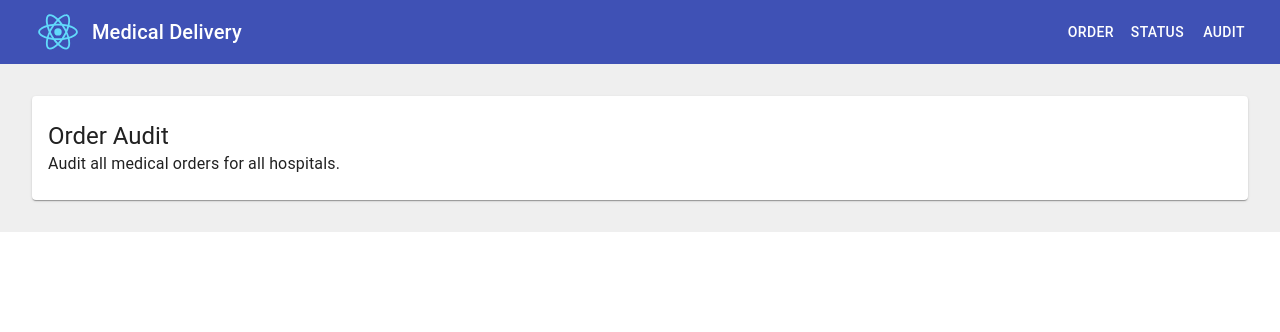
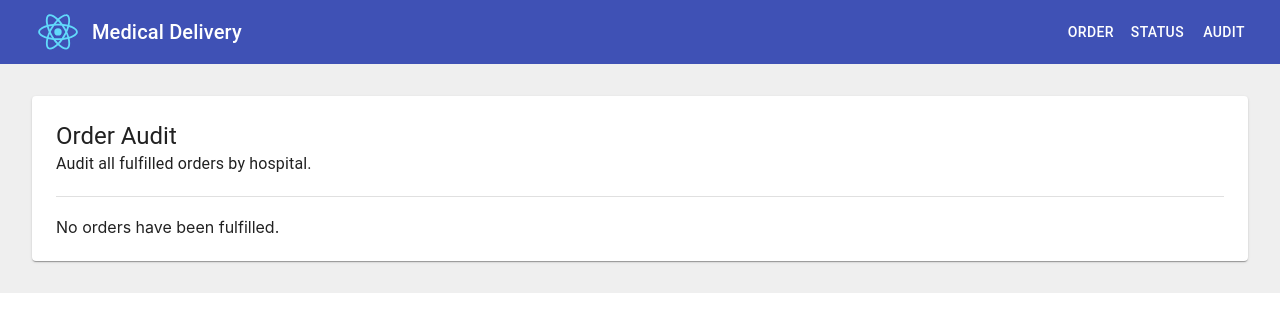
Before and after one commit to coding4kicks/zipline-project, a React (Create React App) app in the folder zipline-client/: page / in a window 1280 px wide. Both pictures are taken after a click on the button "AUDIT". Shown: the top 332 px of the page. Built offline with nearby package versions, Linux system fonts and the light colour scheme.

Commit message:
Implement audit page

```diff
--- a/zipline-client/src/api.js
+++ b/zipline-client/src/api.js
@@ -34,7 +34,29 @@ const Order = {
   }, {
     "delivered":true,"hospital":1,"id":18,"products":['RBC B Adult'], "state":"DELIVERED"
   }]
-}
+};
+
+const FulfilledOrders = [{
+  name: "Bigogwe",
+  id: "1",
+  orders: [{
+    id: "1",
+    products: ['RBC B Adult', 'RBC c Adult']
+  },{
+    id: "2",
+    products: ['RBC A Adult', 'RBC E Adult']
+  }]
+},{
+  name: "Littgogwe",
+  id: "2",
+  orders: [{
+    id: "3",
+    products: ['RBC E Adult', 'RBC G Adult']
+  },{
+    id: "4",
+    products: ['RBC A Adult', 'RBC E Adult']
+  }]
+}];
 
 export function getHospitals() {
   return new Promise((resolve, reject) => {
@@ -75,3 +97,10 @@ export function getOrderStatus(orderId) {
     setTimeout(function(){ resolve(Order) }, 3000);
   });
 }
+
+export function getFulfilledOrders() {
+  console.log('fetching fulfilled orders');
+  return new Promise((resolve, reject) => {
+    setTimeout(function(){ resolve(FulfilledOrders) }, 3000);
+  });
+}
--- a/zipline-client/src/components/OrderAudit.js
+++ b/zipline-client/src/components/OrderAudit.js
@@ -1,27 +1,95 @@
 import React from 'react';
-import { makeStyles } from '@material-ui/core/styles';
 import Paper from '@material-ui/core/Paper';
 import Typography from '@material-ui/core/Typography';
+import Divider from '@material-ui/core/Divider';
+import FolderIcon from '@material-ui/icons/Folder';
+import List from '@material-ui/core/List';
+import ListItem from '@material-ui/core/ListItem';
+import ListItemAvatar from '@material-ui/core/ListItemAvatar';
+import ListItemText from '@material-ui/core/ListItemText';
+import Avatar from '@material-ui/core/Avatar';
+import { getFulfilledOrders } from '../api'
 
-const useStyles = makeStyles(theme => ({
-  root: {
-    padding: theme.spacing(3, 2),
-  },
-}));
+class OrderAudit extends React.Component {
+  constructor(props) {
+    super(props);
+    this.state = {
+      hospitals: []
+    }
+  }
 
-export default function PaperSheet() {
-  const classes = useStyles();
+  componentDidMount() {
+    getFulfilledOrders().then(hospitals => {
+      this.setState({hospitals})
+    }).catch(error => console.log('Error loading fulfilled orders', error));
+  }
 
+  renderOrders = (orders) => {
+    if (orders.length < 1) {
+      return <div>No order for hospital</div>
+    }
+
+    return orders.map(order => {
+      const { id, products } = order;
+      const primary = `Order ${id}`;
+      const secondary = `Products: ${products.join(", ")}`;
+      return (
+        <ListItem key={id}>
+          <ListItemAvatar>
+            <Avatar>
+              <FolderIcon />
+            </Avatar>
+          </ListItemAvatar>
+          <ListItemText
+            primary={primary}
+            secondary={secondary}
+          />
+        </ListItem>
+      );
+    });
+  }
+
+  renderHospitals = () => {
+    const { hospitals } = this.state;
+
+    if (hospitals.length < 1) {
+      return <div>No orders have been fulfilled.</div>
+    }
+
+    return hospitals.map(hospital => {
+      return (
+        <div key={hospital.id}>
+          <h5>{hospital.name}</h5>
+          <List dense={true} style={{maxWidth: '500px'}}>
+            {this.renderOrders(hospital.orders)}
+          </List>
+        </div>
+      );
+    });
+  }
+
+  render() {
     return (
       <div>
-      <Paper className={classes.root}>
+        <Paper className='Paper'>
           <Typography variant="h5" component="h3">
             Order Audit
           </Typography>
           <Typography component="p">
-          Audit all medical orders for all hospitals.
+            Audit all fulfilled orders by hospital.
           </Typography>
+
+          <br />
+          <Divider />
+          <br />
+
+          {this.renderHospitals()}
+
         </Paper>
       </div>
     );
   }
+
+}
+
+export default OrderAudit;
--- a/zipline-client/src/components/OrderTracking.js
+++ b/zipline-client/src/components/OrderTracking.js
@@ -52,8 +52,6 @@ class OrderTracking extends React.Component {
     if (!this.state.order) {
       return <div>No order selected</div>
     }
-
-    console.log("order", this.state.order);
 
     return this.state.order.flights.map(flight => {
       const { id, state, delivery_eta_s, hospital, products } = flight;
```
Lines whose indentation alone changed are shown as unchanged.
